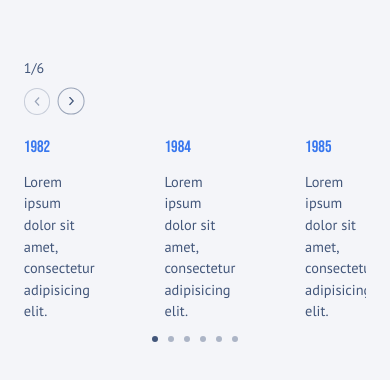
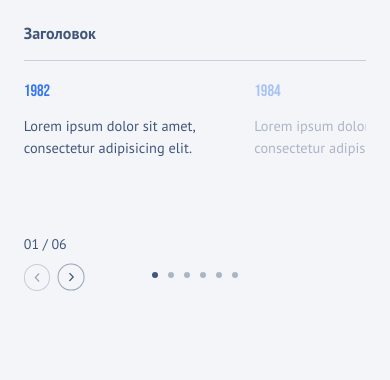
Before and after one commit to Katarko/only, a website built with webpack: page src/index.html in a window 390 px wide. Shown: the part 246-626 px from the top of the page. Built offline with nearby package versions, Linux system fonts and the light colour scheme.

Commit message:
Mobile title for events

```diff
--- a/src/index.html
+++ b/src/index.html
@@ -14,13 +14,14 @@
                     <h5 class="period-slider__title" data-min="1980" data-max="1986"><span class="period-slider__title_min">1980</span>&nbsp; <span class="period-slider__title_max">1986</span></h5>
                     <div class="period-slider__pagination-circle"></div>
                 </div>
-                <div class="period-slider__pagination"></div>
-                <div class="period-slider__btns">
-                    <div class="period-slider__btn period-slider__btn_prev"></div>
-                    <div class="period-slider__btn period-slider__btn_next"></div>
-                </div>
+            </div>
+            <div class="period-slider__pagination"></div>
+            <div class="period-slider__btns">
+                <div class="period-slider__btn period-slider__btn_prev"></div>
+                <div class="period-slider__btn period-slider__btn_next"></div>
             </div>
             <div class="event-slider">
+                <div class="event-slider__title"></div>
                 <div class="swiper event-slider__swiper">
                     <div class="swiper-wrapper"></div>
                 </div>
--- a/src/index.ts
+++ b/src/index.ts
@@ -5,7 +5,6 @@ import { Navigation, Pagination, Controller, Manipulation } from "swiper/modules
 import "swiper/scss";
 import "swiper/scss/navigation";
 import "swiper/scss/pagination";
-import "swiper/scss/effect-fade";
 import { HtmlTagObject } from "html-webpack-plugin";
 import { gsap } from "gsap";
 
@@ -170,9 +169,8 @@ let mainSwiper = new Swiper(".period-slider__swiper", {
     pagination: {
         el: ".period-slider__pagination",
         type: "fraction",
-        renderFraction: function (currentClass, totalClass) {
-            return '<span class="' + currentClass.padStart(5, "0") + '"></span>' + "/" + '<span class="' + totalClass.padStart(2, "0") + '"></span>';
-        },
+        formatFractionCurrent: addPadStart,
+        formatFractionTotal: addPadStart,
     },
     navigation: {
         prevEl: ".period-slider__btn_prev",
@@ -244,6 +242,29 @@ let eventSwiper = new Swiper(".event-slider__swiper", {
         prevEl: ".event-slider__btn_prev",
         nextEl: ".event-slider__btn_next",
     },
+    breakpoints: {
+        320: {
+            slidesPerView: "auto",
+            spaceBetween: 25,
+            loop: true,
+        },
+        576: {
+            slidesPerView: 2,
+            spaceBetween: 25,
+        },
+        768: {
+            slidesPerView: 3,
+            spaceBetween: 40,
+        },
+        992: {
+            slidesPerView: 3,
+            spaceBetween: 60,
+        },
+        1200: {
+            slidesPerView: 3,
+            spaceBetween: 80,
+        },
+    },
 });
 function alignBullets() {
     if (window.innerWidth > 991) {
@@ -314,6 +335,7 @@ function setSlides() {
 }
 function setEvents() {
     eventSwiper.removeAllSlides();
+    document.querySelector(".event-slider__title").textContent = periods[mainSwiper.activeIndex].title;
     let events = periods[mainSwiper.activeIndex].events;
     for (let i = 0; i < events.length; i++) {
         let slide = document.createElement("div");
@@ -330,3 +352,6 @@ function setEvents() {
     }
 }
 setEvents();
+function addPadStart(number: number) {
+    return number.toString().padStart(2, "0");
+}
--- a/src/scss/style.scss
+++ b/src/scss/style.scss
@@ -67,6 +67,12 @@ body {
     margin: clamp(1.25rem, 0.607rem + 3.21vw, 3.5rem) 0 0;
     padding: 0 clamp(1.25rem, 0.179rem + 5.36vw, 5rem);
     position: relative;
+    &__title {
+        font-weight: 700;
+        border-bottom: 1px solid #c7cdd9;
+        padding-bottom: 15px;
+        margin: 18px 0 20px;
+    }
     &__swiper {
         min-height: 104px;
     }
@@ -120,6 +126,13 @@ body {
         line-height: calc(30 / 20);
         margin: 0;
     }
+    @media (max-width: 575px) {
+        width: 60% !important;
+        &.swiper-slide-next,
+        &.swiper-slide-prev {
+            opacity: 0.4;
+        }
+    }
 }
 .period-slider {
     &__title-container {
@@ -171,7 +184,7 @@ body {
         margin-top: -48px;
         padding: 0 clamp(1.25rem, 0.179rem + 5.36vw, 5rem);
         @media (max-width: 991px) {
-            margin-top: 78px;
+            margin-top: 50px;
             order: 9;
         }
     }
@@ -186,7 +199,7 @@ body {
         bottom: 0 !important;
         @media (max-width: 991px) {
             position: absolute;
-            bottom: 32px;
+            bottom: 32px !important;
             left: 0;
             right: 0;
             max-width: unset;
```
Also changed, not shown: README.md.
